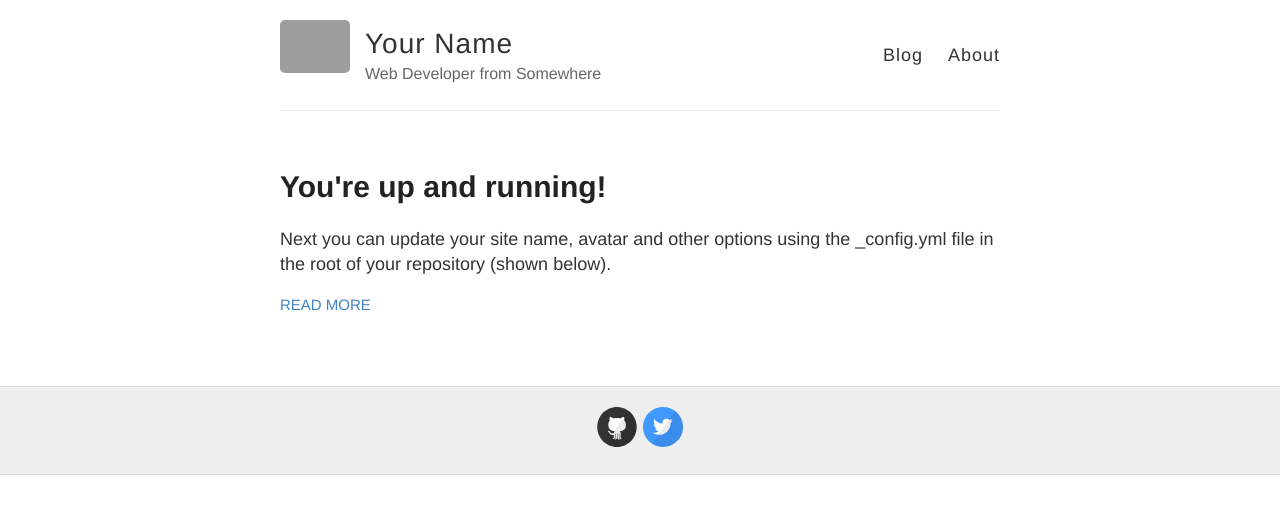
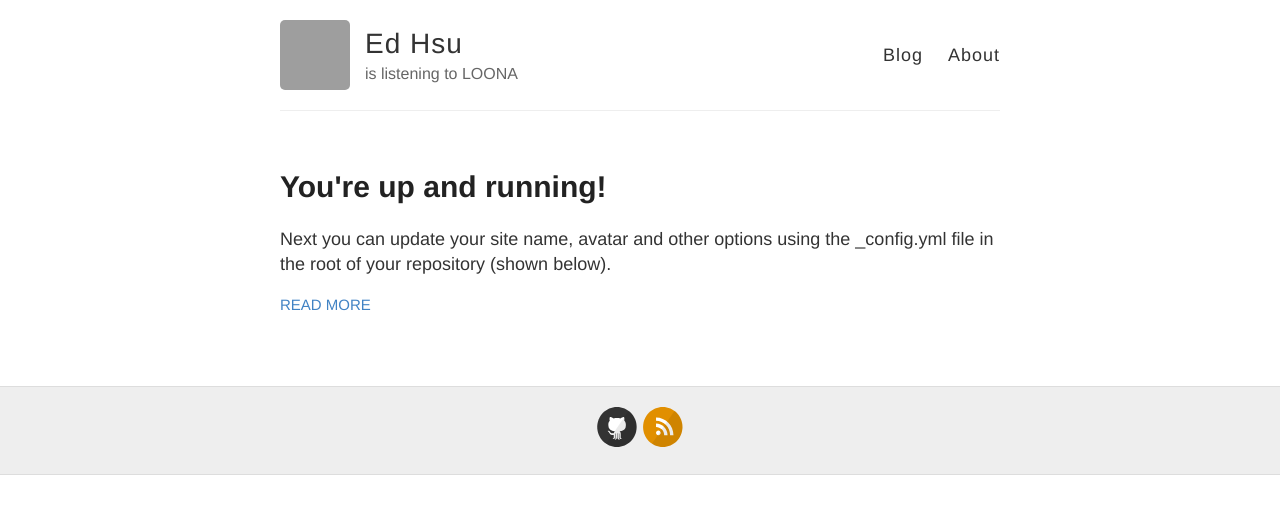
Before and after one commit to edhsudotcom/edhsudotcom.github.io, a Jekyll site: the page built from index.html, in a window 1280 px wide. Shown: the top 514 px of the page. Built offline with Jekyll 4.4.1, drawn with Linux system fonts in a browser that asks for light colours; grey boxes are pictures that could not be loaded.

Commit message:
Update _config.yml

```diff
--- a/_config.yml
+++ b/_config.yml
@@ -3,13 +3,13 @@
 #
 
 # Name of your site (displayed in the header)
-name: Your Name
+name: Ed Hsu
 
 # Short bio or description (displayed in the header)
-description: Web Developer from Somewhere
+description: is listening to LOONA
 
 # URL of your avatar or profile pic (you could use your GitHub profile pic)
-avatar: https://raw.githubusercontent.com/barryclark/jekyll-now/master/images/jekyll-logo.png
+avatar: https://avatars.githubusercontent.com/u/232301253?v=4
 
 #
 # Flags below are optional
@@ -21,15 +21,15 @@ footer-links:
   email:
   facebook:
   flickr:
-  github: barryclark/jekyll-now
+  github: edhsudotcom
   instagram:
   linkedin:
   pinterest:
-  rss: # just type anything here for a working RSS icon
-  twitter: jekyllrb
-  stackoverflow: # your stackoverflow profile, e.g. "users/50476/bart-kiers"
-  youtube: # channel/<your_long_string> or user/<user-name>
-  googleplus: # anything in your profile username that comes after plus.google.com/
+  rss: .
+  twitter:
+  stackoverflow:
+  youtube:
+  googleplus:
 
 
 # Enter your Disqus shortname (not your username) to enable commenting on posts
```
